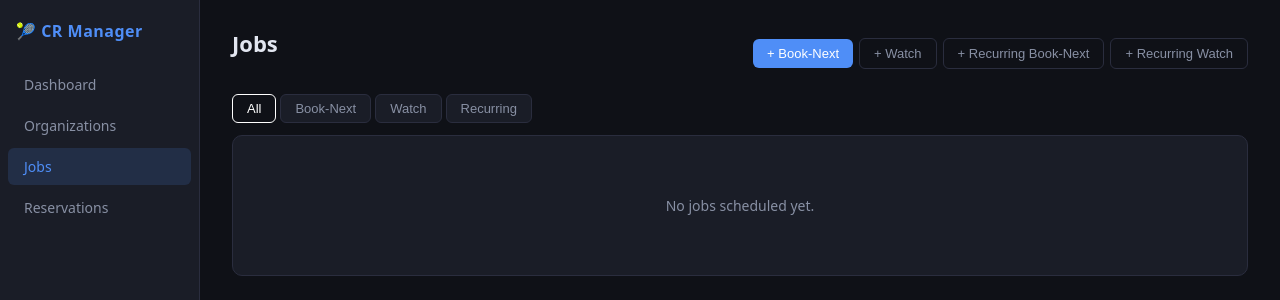
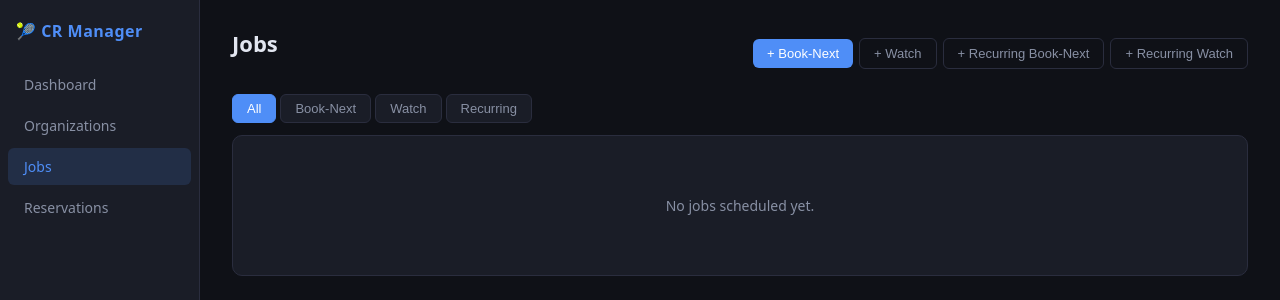
Before and after one commit to hs220/court-reserve, a FastAPI app: page /jobs in a window 1280 px wide. Shown: the top 300 px of the page. Run offline with FastAPI, Linux system fonts and the light colour scheme; data comes from the database, SQL or seed files in the repository; data that the repository does not hold is empty; some libraries are stand-ins or nearby versions.

Commit message:
Fix tab active color: use --accent instead of undefined --primary
Co-Authored-By: Claude Sonnet 4.6 <noreply@anthropic.com>

```diff
--- a/web/templates/jobs.html
+++ b/web/templates/jobs.html
@@ -440,6 +440,6 @@ function openRwatchModal() {
   transition: background 0.15s, color 0.15s;
 }
 .tab-btn:hover { background: var(--hover); color: var(--text); }
-.tab-btn.active { background: var(--primary); color: #fff; border-color: var(--primary); }
+.tab-btn.active { background: var(--accent); color: #fff; border-color: var(--accent); }
 </style>
 {% endblock %}
```
